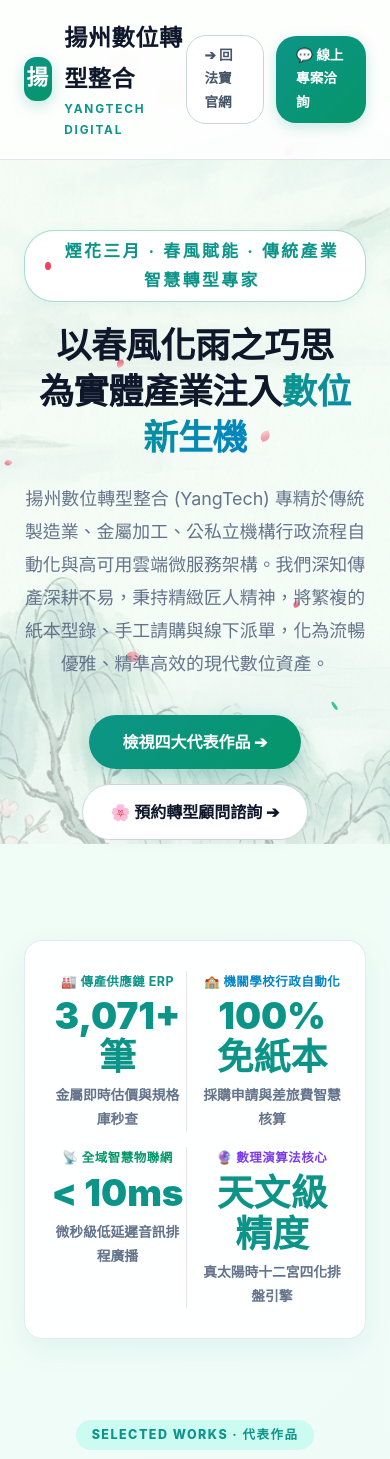
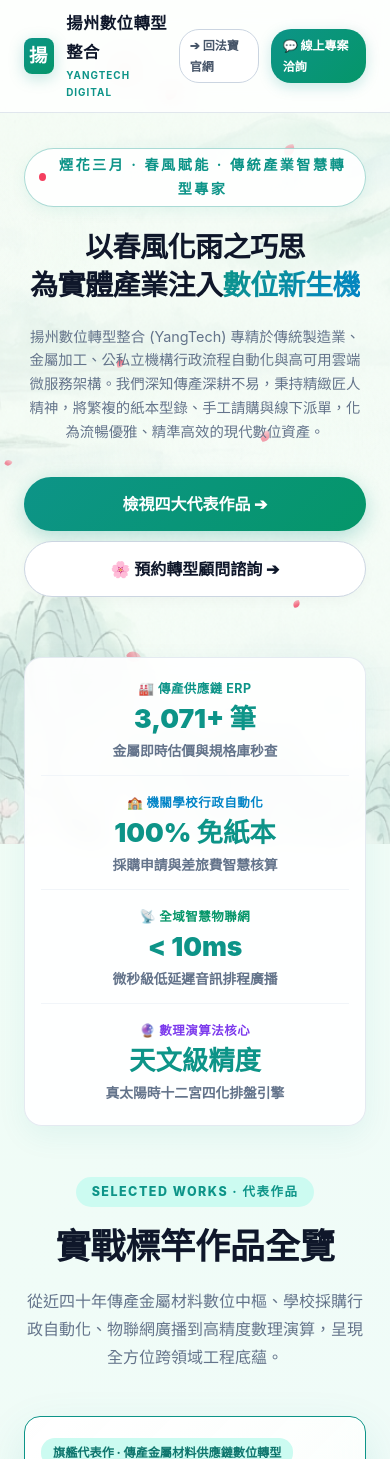
Before and after one commit to Albertyoung22/fapolu, a Flask app: page /partner in a window 390 px wide. Shown: the top 1459 px of the page. Run offline with Flask 3, Linux system fonts and the light colour scheme; some libraries are stand-ins or nearby versions.

Commit message:
style: optimize mobile responsive layout for screens under 640px

```diff
--- a/templates/yangtech.html
+++ b/templates/yangtech.html
@@ -701,6 +701,88 @@
     filter: saturate(0.92) contrast(1.04);
 }
 
+
+        @media (max-width: 640px) {
+            .navbar {
+                padding: 10px 0;
+            }
+            .brand-stamp {
+                width: 36px;
+                height: 36px;
+                font-size: 1.15rem;
+                border-radius: 8px;
+            }
+            .brand-text h1 {
+                font-size: 1.02rem !important;
+            }
+            .brand-text p {
+                font-size: 0.62rem;
+                letter-spacing: 1px;
+            }
+            .btn-nav-return {
+                padding: 5px 10px;
+                font-size: 0.75rem;
+            }
+            .btn-nav-contact {
+                padding: 6px 12px;
+                font-size: 0.75rem;
+            }
+            .hero {
+                padding: 35px 0 30px;
+            }
+            .hero-poetry-tag {
+                font-size: 0.88rem !important;
+                padding: 4px 14px;
+            }
+            .hero-title {
+                font-size: 1.75rem !important;
+                line-height: 1.35;
+            }
+            .hero-desc {
+                font-size: 0.9rem;
+                line-height: 1.65;
+            }
+            .hero-cta {
+                flex-direction: column;
+                gap: 10px;
+                margin-top: 24px;
+            }
+            .hero-cta a {
+                width: 100%;
+                text-align: center;
+                justify-content: center;
+            }
+            .stats-wrap {
+                grid-template-columns: 1fr;
+                padding: 20px 16px;
+                gap: 16px;
+                margin: 30px 0 50px;
+            }
+            .stat-col {
+                border-right: none !important;
+                border-bottom: 1px solid #f1f5f9;
+                padding-bottom: 12px;
+            }
+            .stat-col:last-child {
+                border-bottom: none;
+                padding-bottom: 0;
+            }
+            .stat-num {
+                font-size: 1.65rem;
+            }
+            .work-box {
+                padding: 20px 16px;
+                gap: 20px;
+                border-radius: 16px;
+            }
+            .preview-panel {
+                padding: 16px 12px;
+            }
+            .preview-img-wrap {
+                height: 160px !important;
+            }
+        }
+
 </style>
 </head>
 
```
